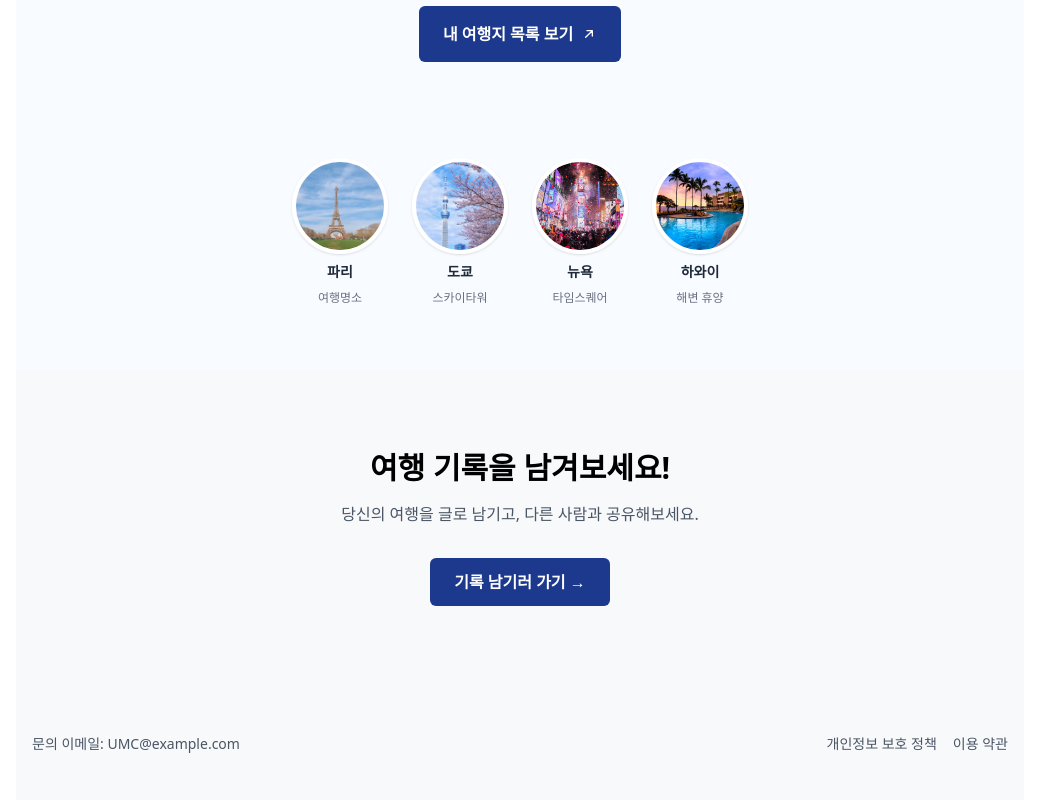
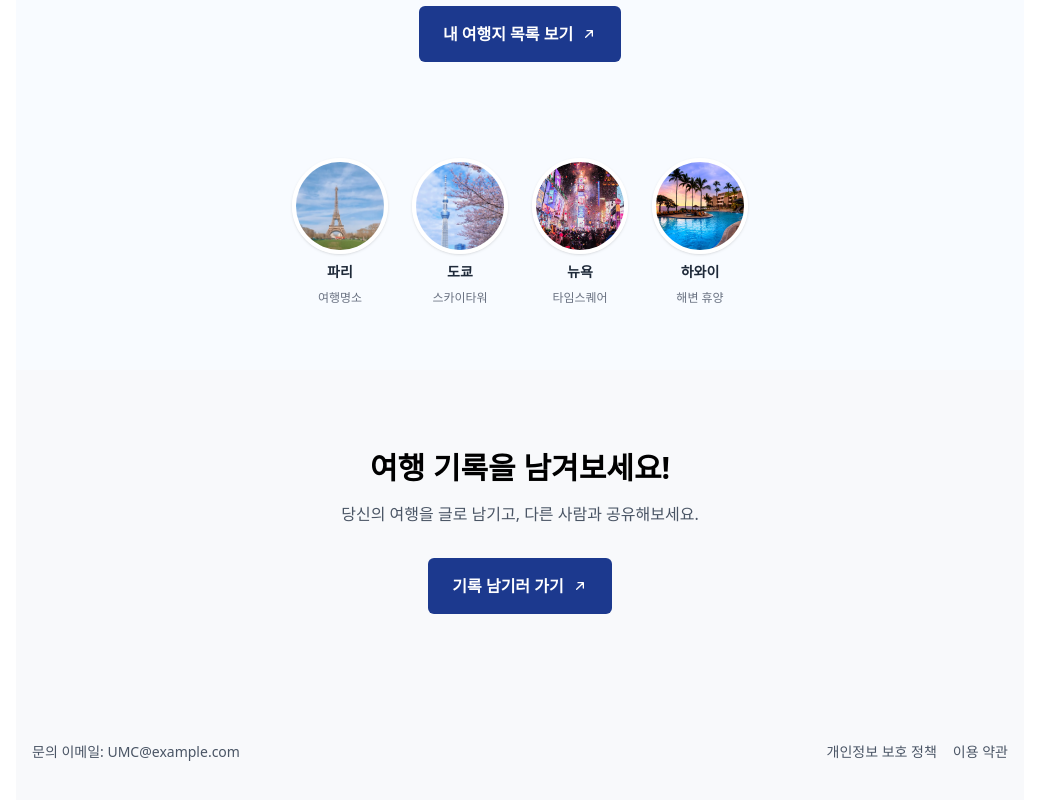
Before and after one commit to seojeongm/WishTrip_Web2, a React (Vite) app in the folder WishTrip-Web2/: page / in a window 1280 px wide. Shown: the part 1162-1962 px from the top of the page, without its empty margins (240-1279 px from the left). Built offline with nearby package versions, Linux system fonts and the light colour scheme.

Commit message:
homepage buttons fixed

```diff
--- a/WishTrip-Web2/src/components/RecordTripCTA.tsx
+++ b/WishTrip-Web2/src/components/RecordTripCTA.tsx
@@ -8,9 +8,25 @@ const RecordTripCTA = () => {
       <p className="text-gray-600 text-sm md:text-base mb-8">
         당신의 여행을 글로 남기고, 다른 사람과 공유해보세요.
       </p>
-      <button className="bg-blue-900 text-white px-6 py-3 rounded-md font-semibold hover:bg-blue-800 transition">
-        기록 남기러 가기 →
-      </button>
+<button className="cursor-pointer flex mx-auto items-center gap-2 text-white bg-blue-900 hover:bg-blue-800 px-6 py-4 rounded-md font-semibold">
+  기록 남기러 가기
+  <svg
+    width="24"
+    height="24"
+    viewBox="0 0 24 24"
+    fill="none"
+    xmlns="http://www.w3.org/2000/svg"
+    className="w-4 h-4"
+  >
+    <path
+      d="M7 17L17 7M17 7H9M17 7V15"
+      stroke="white"
+      strokeWidth="2"
+      strokeLinecap="round"
+      strokeLinejoin="round"
+    />
+  </svg>
+</button>
     </section>
   );
 };
--- a/WishTrip-Web2/src/components/ThemeSelector.tsx
+++ b/WishTrip-Web2/src/components/ThemeSelector.tsx
@@ -34,7 +34,7 @@ const ThemeSelector = () => {
         여행하고 싶은 모든 장소를 체크해보세요.
       </p>
 
-      <button className="flex mx-auto items-center gap-2 text-white bg-blue-900 hover:bg-blue-800 px-6 py-4 rounded-md font-semibold">
+      <button className="cursor-pointer flex mx-auto items-center gap-2 text-white bg-blue-900 hover:bg-blue-800 px-6 py-4 rounded-md font-semibold">
         내 여행지 목록 보기
         <svg
           width="12"
```
